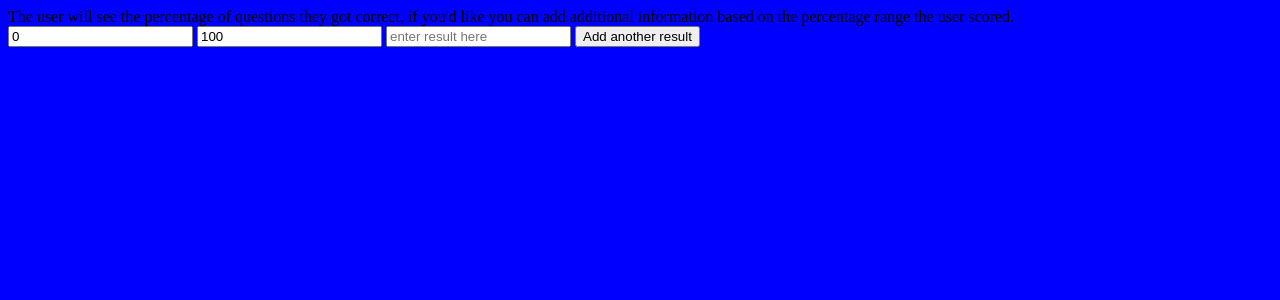
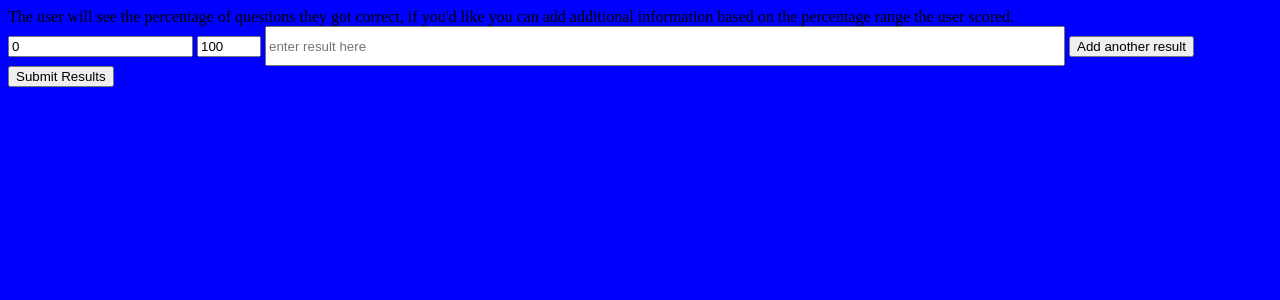
Before and after one commit to RobinReborn/QuizMaker, a Django app: template quizzes/templates/quizzes/add_results.html in a window 1280 px wide. Shown: the top 300 px of the page. Run offline with Django 3.2, Linux system fonts and the light colour scheme; the template is opened without the code that fills it, so the values that code supplies are empty; some libraries are stand-ins or nearby versions.

Commit message:
fixed minor things in results range and changed models relations between quizzes to questions and questions to answers to be foreign keys rather than many to many

```diff
--- a/quizzes/static/quizzes/styles.css
+++ b/quizzes/static/quizzes/styles.css
@@ -42,3 +42,8 @@
 	width: 20em;
 	padding: 4px;
 }
+.rangeDescription
+{
+	width: 60em;
+	height: 3em;
+}
--- a/quizzes/templates/quizzes/add_results.html
+++ b/quizzes/templates/quizzes/add_results.html
@@ -6,11 +6,19 @@
 {% if quizType == 'Multiple Choice/One correct Answer' or 'User Types in Answer'%}
 The user will see the percentage of questions they got correct, if you'd like you can add additional information based on the percentage range the user scored.
 <br/>
+<form action="/quizzes/create/created" method="POST">
 <input type="number" id = "lowerRange1" name="lowerRange1" value="0" readonly />
-<input type="number" id= "upperRange1" name="upperRange1" value="100" />
-<input type="text" name="range1Description" placeholder="enter result here" />
+<input type="number" id= "upperRange1" name="upperRange1" value="100" max="100" min="1" />
+<input class="rangeDescription" type="text" name="range1Description" placeholder="enter result here" />
 <button name="rangeAdder" id="range1" onClick="addRange($(this).attr('id'))" >Add another result </button>
 <br/>
+<input type="submit" value="Submit Results" />
+</form>
+{% else %}
+
+For Multi-dimensional scoring you need to specify the possible results, then specify how each answer effects each result
+
+
 {% endif %}
 {% for d in data %}
 
@@ -21,7 +29,7 @@
 <script>
 function addRange(range) {
 	newRange = parseInt(range.substring(5)) + 1
-	newRangeHtml = "<br/><input type='number' id = 'lowerRange" + newRange.toString() + "' name='lowerRange" + newRange.toString() + "' value='" + $("#upperRange" + (newRange - 1).toString()).val()  + "' readonly/> <input type='number' id= 'upperRange" + newRange + "' name='upperRange" + newRange + "' value='100'/> <input type='text' name='range" + newRange + "Description' placeholder='enter result here' /> <button name='rangeAdder' id='range" + newRange + "' onClick=\"addRange($(this).attr(\'id\'))\" >Add another result </button><br/>"
+	newRangeHtml = "<br/><input type='number' id = 'lowerRange" + newRange.toString() + "' name='lowerRange" + newRange.toString() + "' value='" + (parseInt($("#upperRange" + (newRange - 1).toString()).val()) +1)  + "' readonly/> <input type='number' id= 'upperRange" + newRange + "' name='upperRange" + newRange + "' value='100' max='100' min='" + (parseInt($("#upperRange" + (newRange - 1).toString()).val()) +1) + "' /> <input type='text' class='rangeDescription' name='range" + newRange + "Description' placeholder='enter result here' /> <button name='rangeAdder' id='range" + newRange + "' onClick=\"addRange($(this).attr(\'id\'))\" >Add another result </button><br/>"
 	$("#"+ range).after(newRangeHtml)
 	$("#" + range).remove()
 }
```
Also changed, not shown: quizzes/models.py (+7 -3 lines), quizzes/views.py (+6 -5 lines), quizzes/migrations/0002_auto_20161005_1844.py (added).
